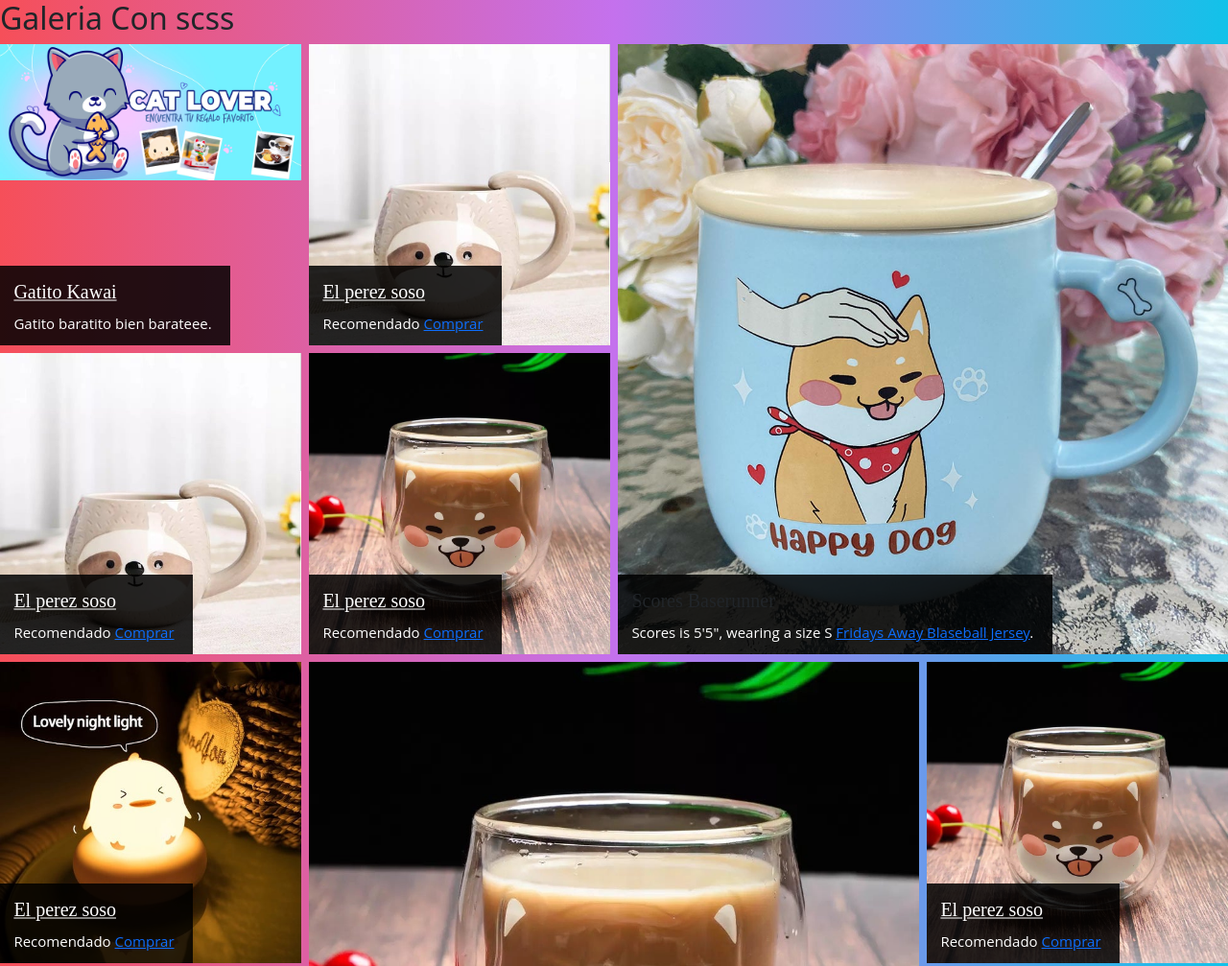
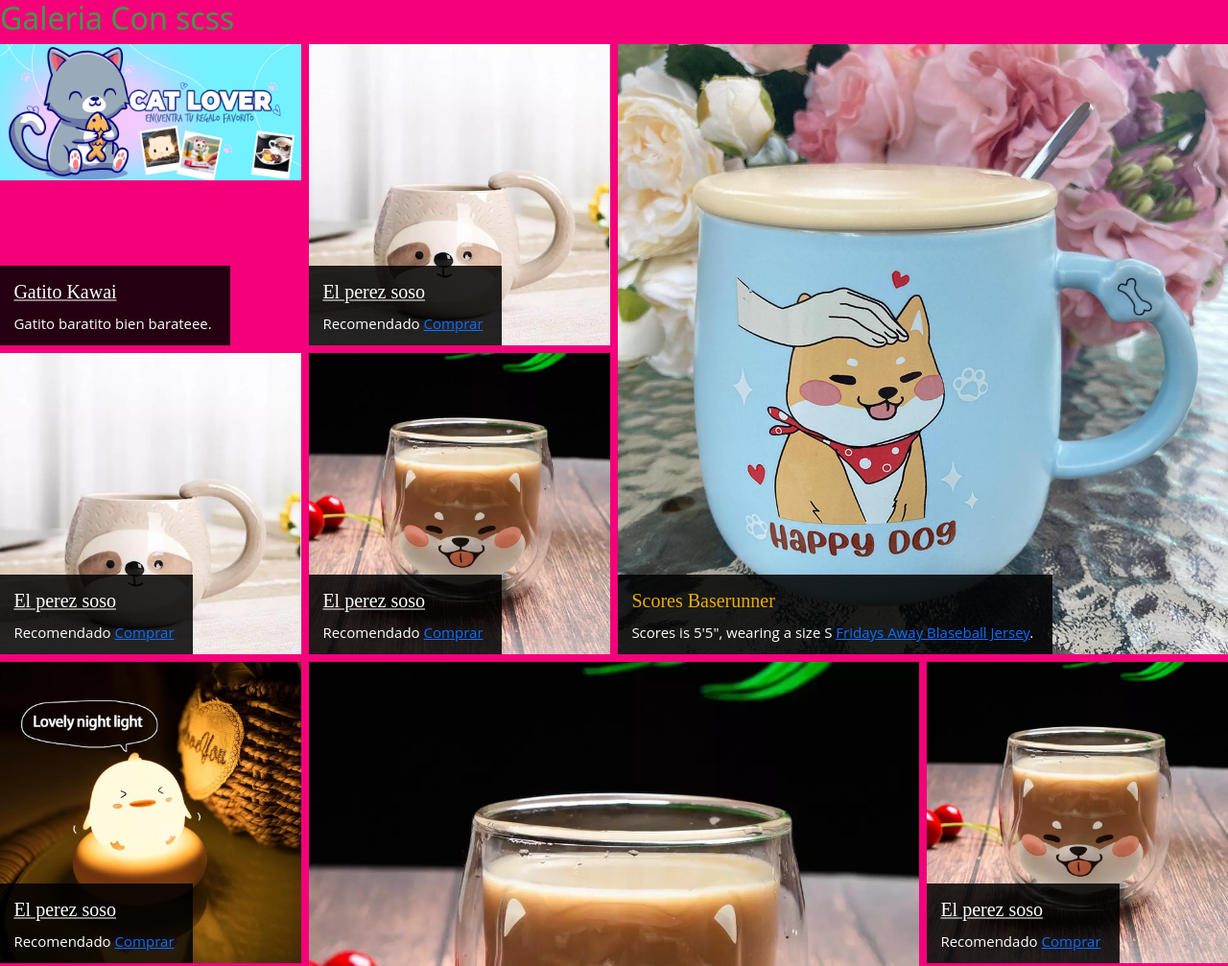
Before and after one commit to liamoctavio/SASS_, a plain HTML site: page index.html in a window 1280 px wide. Shown: the top 1007 px of the page at 96% size. Drawn offline with nearby package versions, Linux system fonts and the light colour scheme.

Commit message:
CAMBIOS SASS+SEO

```diff
--- /dev/null
+++ b/_map.scss
@@ -0,0 +1,23 @@
+$color: (
+    primary:#449944,
+    secondary:#444499
+);
+
+
+$color2: (
+    primary:#f3007a,
+    secondary:#ebac00
+);
+
+h2{
+    color: map-get($color, primary);
+}
+
+h3{
+    color: map-get($color2, secondary );
+}
+
+div{
+    background-color: map-get($color2, primary );
+    color: map-get($color2, primary );
+}
--- a/index.html
+++ b/index.html
@@ -8,6 +8,8 @@
     <!-- Bootstrap CSS -->
     <link href="https://cdn.jsdelivr.net/npm/bootstrap@5.1.3/dist/css/bootstrap.min.css" rel="stylesheet" integrity="sha384-1BmE4kWBq78iYhFldvKuhfTAU6auU8tT94WrHftjDbrCEXSU1oBoqyl2QvZ6jIW3" crossorigin="anonymous">
     <link rel="stylesheet" type="text/css" href="output.css">
+    <meta name="description" content="Sitio Web donde encontraras cosas muy kawai">
+    <meta name="keywords"  content="KAWAI, JAPAN, NEKO, DOGGY">
     <title>Hello, world!</title>
   </head>
   <body >
--- a/input.scss
+++ b/input.scss
@@ -1,3 +1,5 @@
 @import 'estilos';
 
 @import 'gallery';
+
+@import 'map';
```
Also changed, not shown: _estilos.scss (line endings or trailing spaces), output.css, 1 other file.
